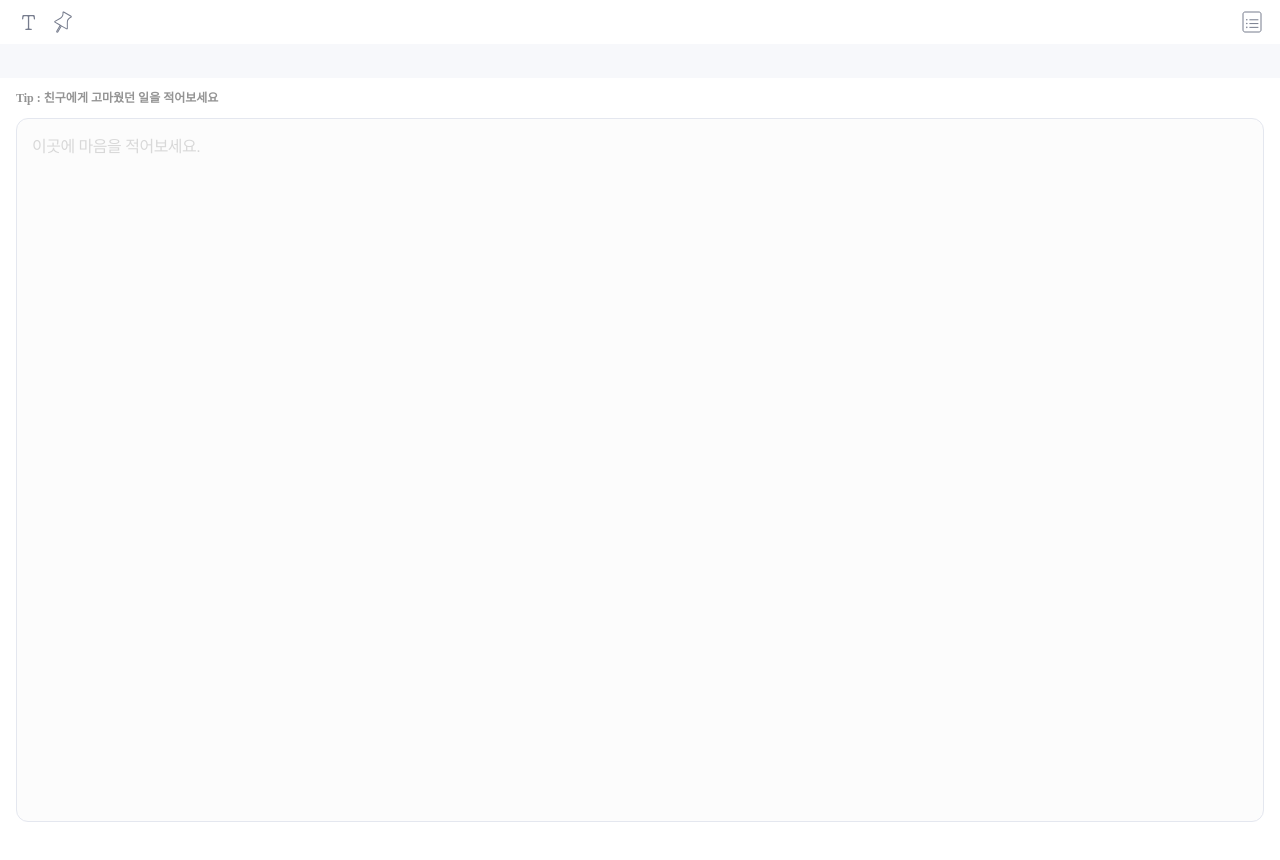
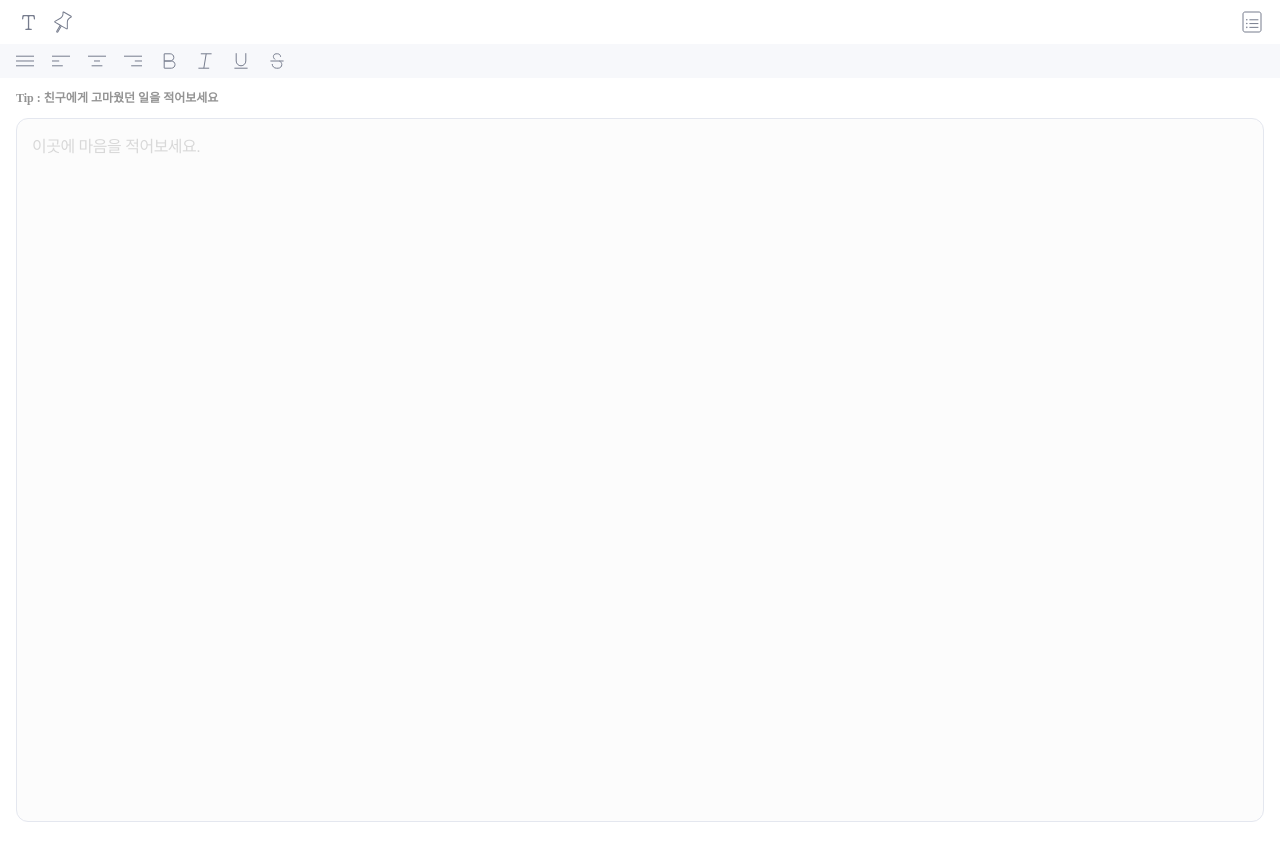
Before and after one commit to depromeet/ggogeet-client, a Next.js app: page /letter-write in a window 1280 px wide. Both pictures are taken after a click on the element 28 px from the left and 24 px from the top of the page. Shown: the top 860 px of the page. Built offline with nearby package versions, Linux system fonts and the light colour scheme.

Commit message:
💄 CustomTextEditorToolbar 컴포넌트 UI

```diff
--- a/src/components/letter-write/TextEditor/CustomTextEditorToolbar/CustomTextEditorToolbar.tsx
+++ b/src/components/letter-write/TextEditor/CustomTextEditorToolbar/CustomTextEditorToolbar.tsx
@@ -1,8 +1,26 @@
+import Image from 'next/image';
 import { ReactElement } from 'react';
 import * as S from './styled';
 
+const customTextEditorToolbarMap = {
+  'align-default': '/icons/icon__align-default.svg',
+  'align-left': '/icons/icon__align-left.svg',
+  'align-center': '/icons/icon__align-center.svg',
+  'align-right': '/icons/icon__align-right.svg',
+  'text-bold': '/icons/icon__text-bold.svg',
+  'text-italic': '/icons/icon__text-italic.svg',
+  'text-underline': '/icons/icon__text-underline.svg',
+  'text-strike': '/icons/icon__text-strike.svg',
+};
+
 const CustomTextEditorToolbar = (): ReactElement => {
-  return <S.CustomTextEditorToolbarWrapper></S.CustomTextEditorToolbarWrapper>;
+  return (
+    <S.CustomTextEditorToolbarWrapper>
+      {Object.entries(customTextEditorToolbarMap).map(([key, value]) => (
+        <Image key={key} alt={key} src={value} width={18} height={18} />
+      ))}
+    </S.CustomTextEditorToolbarWrapper>
+  );
 };
 
 export default CustomTextEditorToolbar;
--- a/src/components/letter-write/TextEditor/CustomTextEditorToolbar/styled.ts
+++ b/src/components/letter-write/TextEditor/CustomTextEditorToolbar/styled.ts
@@ -6,6 +6,9 @@ const CustomTextEditorToolbarWrapper = styled.div`
   background: rgba(240, 242, 247, 0.5);
   padding: 8px 16px;
   margin-bottom: 6px;
+  display: flex;
+  align-items: center;
+  gap: 18px;
 `;
 
 export { CustomTextEditorToolbarWrapper };
```
